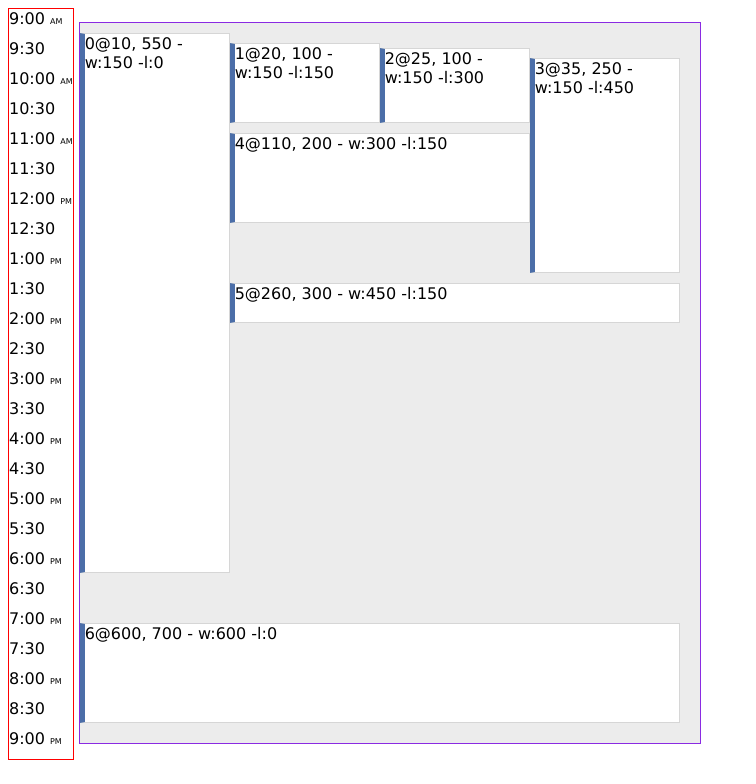
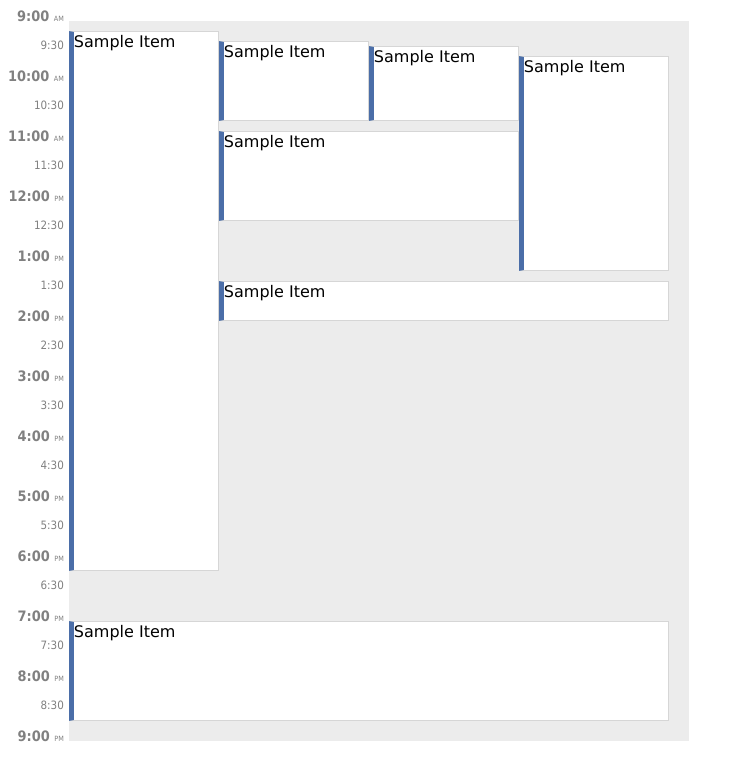
Before and after one commit to eliseosoto/calendar, a plain HTML site: page index.html in a window 1280 px wide. Shown: the whole page, without its empty margins (0-756 px from the left). Drawn offline with Linux system fonts and the light colour scheme.

Commit message:
Adds timeline style.

```diff
--- a/js/app.js
+++ b/js/app.js
@@ -16,7 +16,8 @@
         div.style.left = event.left + 'px';
 
         var span = document.createElement('span');
-        div.textContent = event.id + "@" + event.start + ", " + event.end + " - w:" + event.width + " -l:" + event.left;
+        //div.textContent = event.id + "@" + event.start + ", " + event.end + " - w:" + event.width + " -l:" + event.left;
+        div.textContent = "Sample Item"
 
         div.appendChild(span);
 
--- a/style.css
+++ b/style.css
@@ -5,7 +5,7 @@ body {
 
 .calendarDay {
     display: inline-block;
-    border: 1px solid #8a2be2;
+    border: 0px solid #8a2be2;
     width: 620px;
     height: 720px;
     position: relative;
@@ -13,23 +13,30 @@ body {
 }
 
 .timeline {
+    font-family: 'Tahoma';
+    text-align: right;
+    font-size: 0.9em;
+    color: gray;
     display: inline-block;
-    border: 1px solid red;
+    /*border: 1px solid red;*/
 }
 
 .hour {
+    font-weight: bold;
     display: block;
     height: 30px;
 
 }
 
 .halfHour {
+    font-size: 0.8em;
     display: block;
     height: 30px;
 }
 
 .amPm {
     font-size: 0.5em;
+    font-weight: normal;
 }
 
 .event {
```
